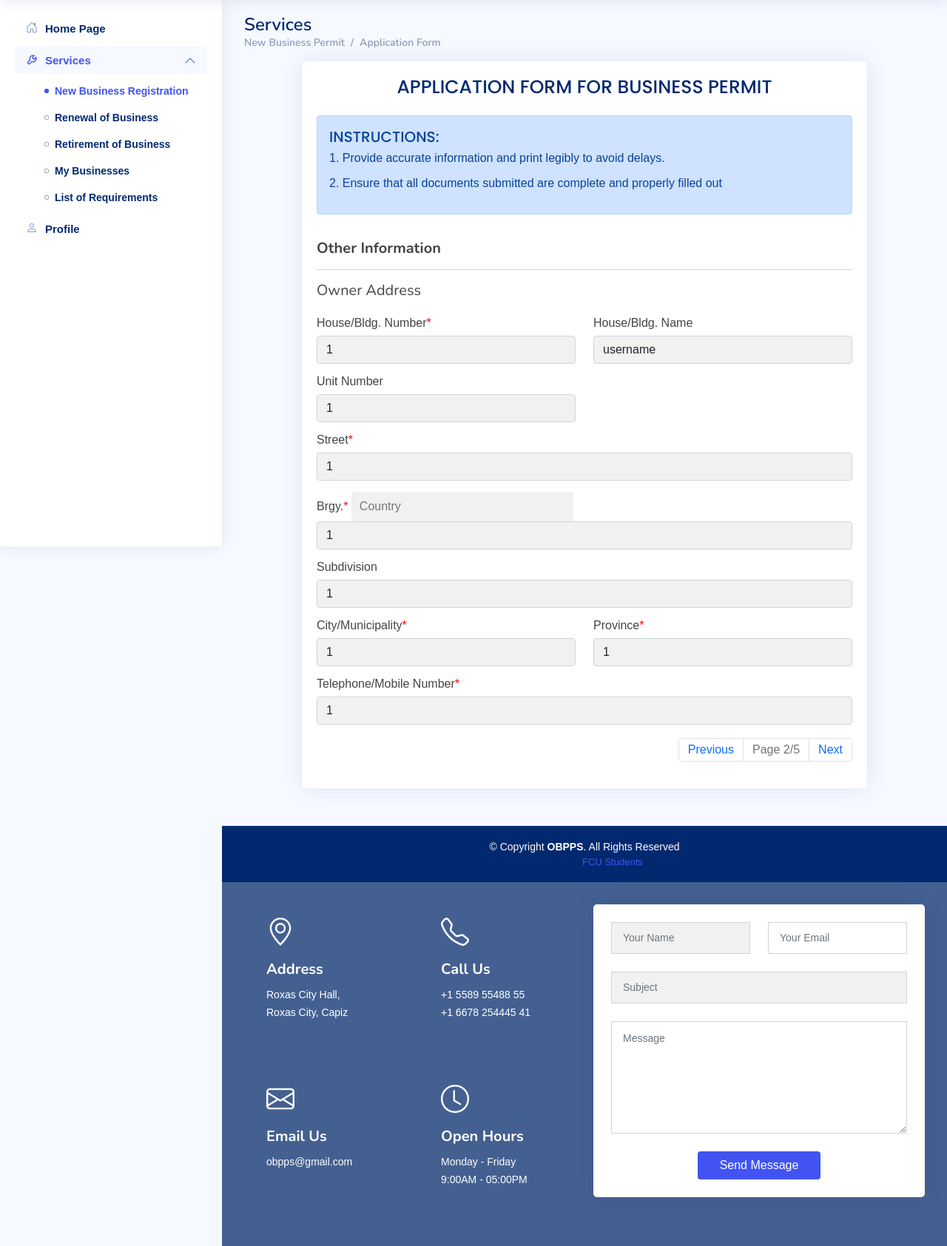
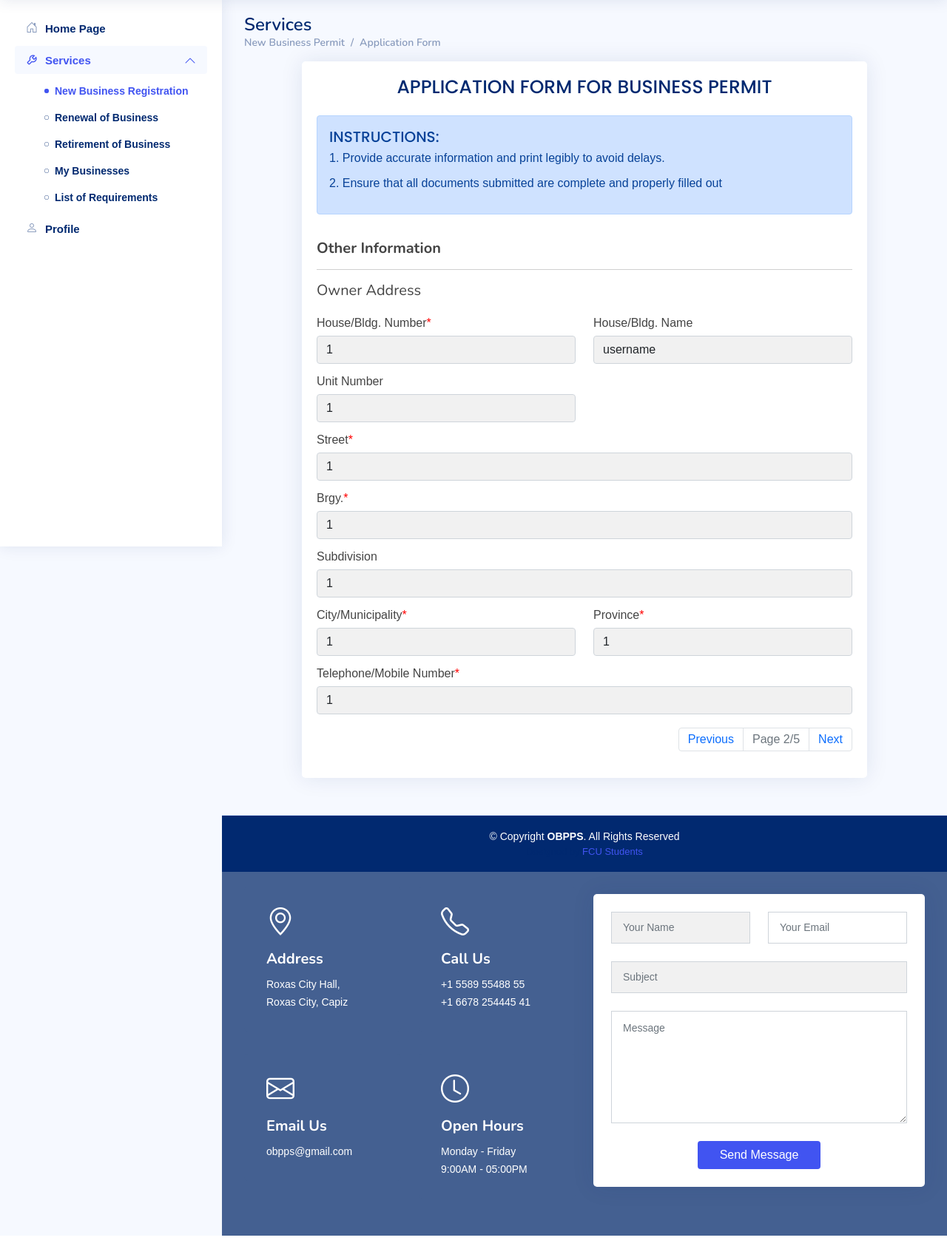
Before and after one commit to 090119justin/business, a PHP site: page /business/user/pages-new-business-form-p2.php in a window 1280 px wide. Shown: the part 61-1746 px from the top of the page at 74% size. Run offline with PHP 8.4, Linux system fonts and the light colour scheme; a user stored in the database is signed in; some libraries are stand-ins or nearby versions.

Commit message:
automplete

```diff
--- a/user/includes/user-footer.php
+++ b/user/includes/user-footer.php
@@ -109,7 +109,7 @@
   <!-- Template Main JS File -->
   <script src="assets/js/main.js"></script>
   <script type="text/javascript">
-    var countries = ["Afghanistan","Albania","Algeria","Andorra","Angola"]
+    autocomplete(document.getElementById("myInput"), countries);
     function addRow() {
       var root = document.getElementById('mytab').getElementsByTagName('tbody')[0];
       var rows = root.getElementsByTagName('tr');
--- a/user/includes/user-header.php
+++ b/user/includes/user-header.php
@@ -41,6 +41,7 @@
   <!-- Template Main CSS File -->
   <link href="assets/css/style.css" rel="stylesheet">
   <script type="text/javascript">
+    var countries = ["Afghanistan","Albania","Algeria","Andorra","Angola"];
     function realTime() {
 
     var date = new Date();
@@ -118,6 +119,7 @@
         color: #ffffff;
       }
   </style>
+
 
 
   <!-- =======================================================
--- a/user/pages-new-business-form-p2.php
+++ b/user/pages-new-business-form-p2.php
@@ -73,12 +73,9 @@
 
               <div class="row" style="margin-top: 15px;">
 
-                <div class="col-md-12">
+                <div class="col-md-12 autocomplete">
                   <label for="inputName5" class="form-label">Brgy.<label style="color:red;">*</label></label>
-                  <div class="autocomplete" style="width:300px;">
-                    <input id="myInput" type="text" name="myCountry" placeholder="Country">
-                  </div>
-                  <input value="<?php echo $_SESSION['ownerBrgy']; ?>" name="ownerBrgy" type="text" class="form-control" id="inputName5" required="">
+                  <input value="<?php echo $_SESSION['ownerBrgy']; ?>" id="myInput" type="text" name="ownerBrgy" placeholder="Barangay" class="form-control">
                 </div>
               </div>
 
```
